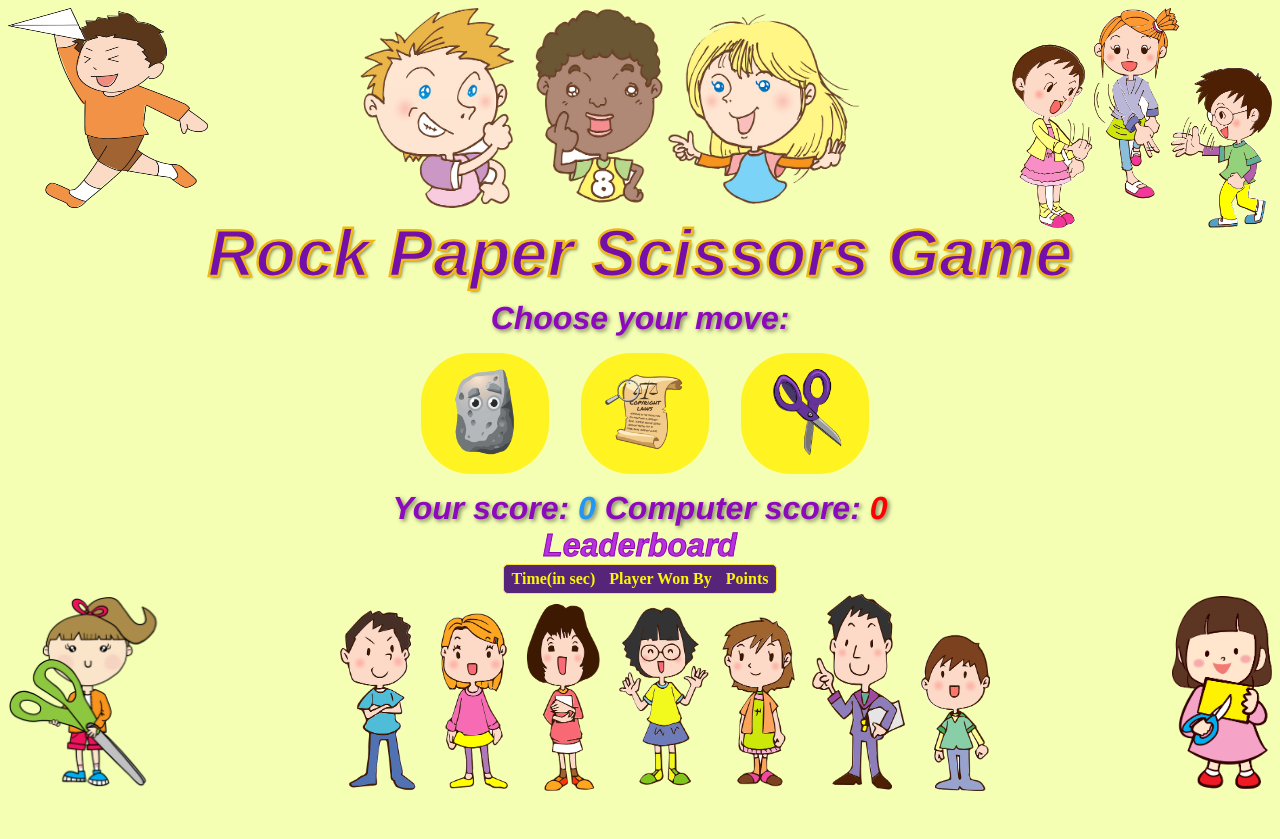
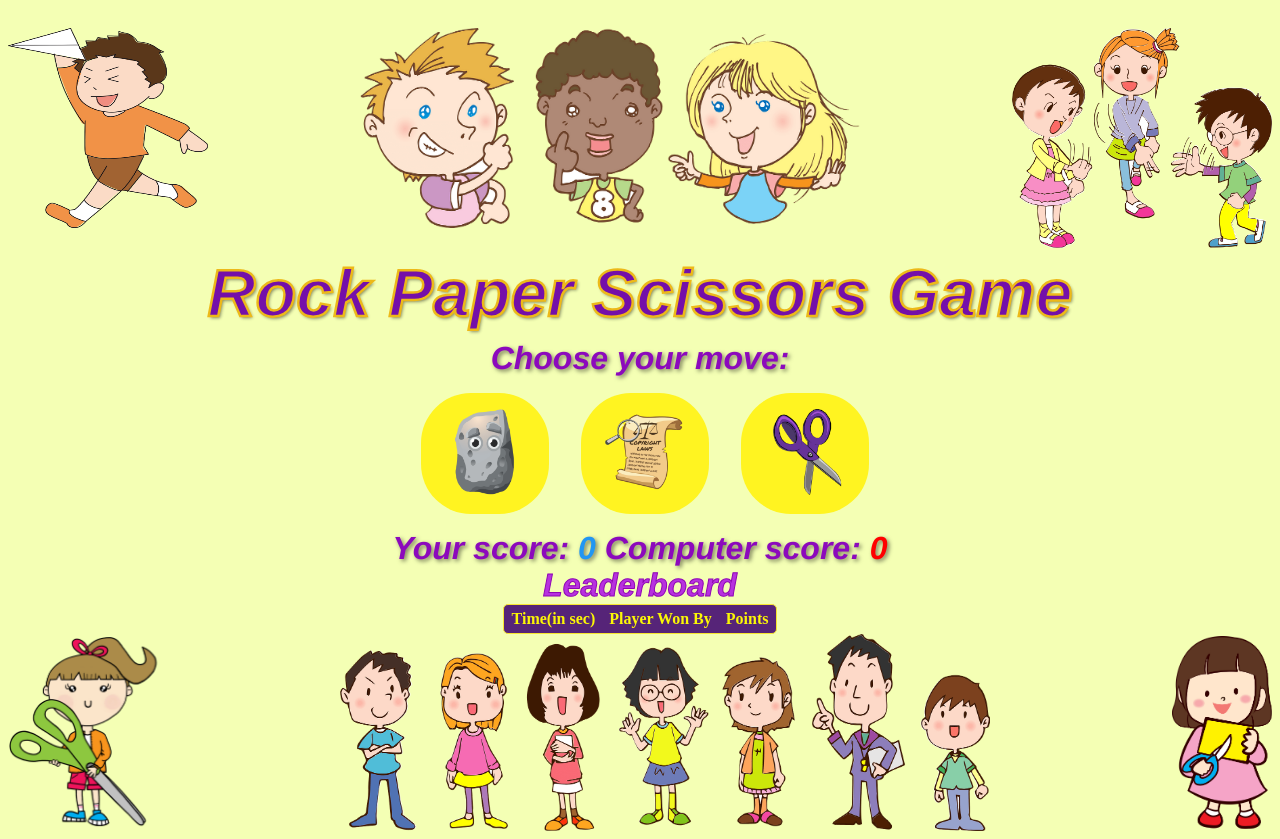
Before and after one commit to avorpitoj/Rock-Paper-Scissors-Game, a plain HTML site: page index.html in a window 1280 px wide. Before the commit the page ends 800 px from the top, so only its background shows below. Drawn offline with Linux system fonts and the light colour scheme.

Commit message:
Update style.css

```diff
--- a/style.css
+++ b/style.css
@@ -9,7 +9,6 @@ body
     display: flex;
     align-items: center; /* Center vertically */
     justify-content: center; /* Center horizontally */
-    height: 200px; /* Set a fixed height for the container */
 }
 
 .top-left-image
```
